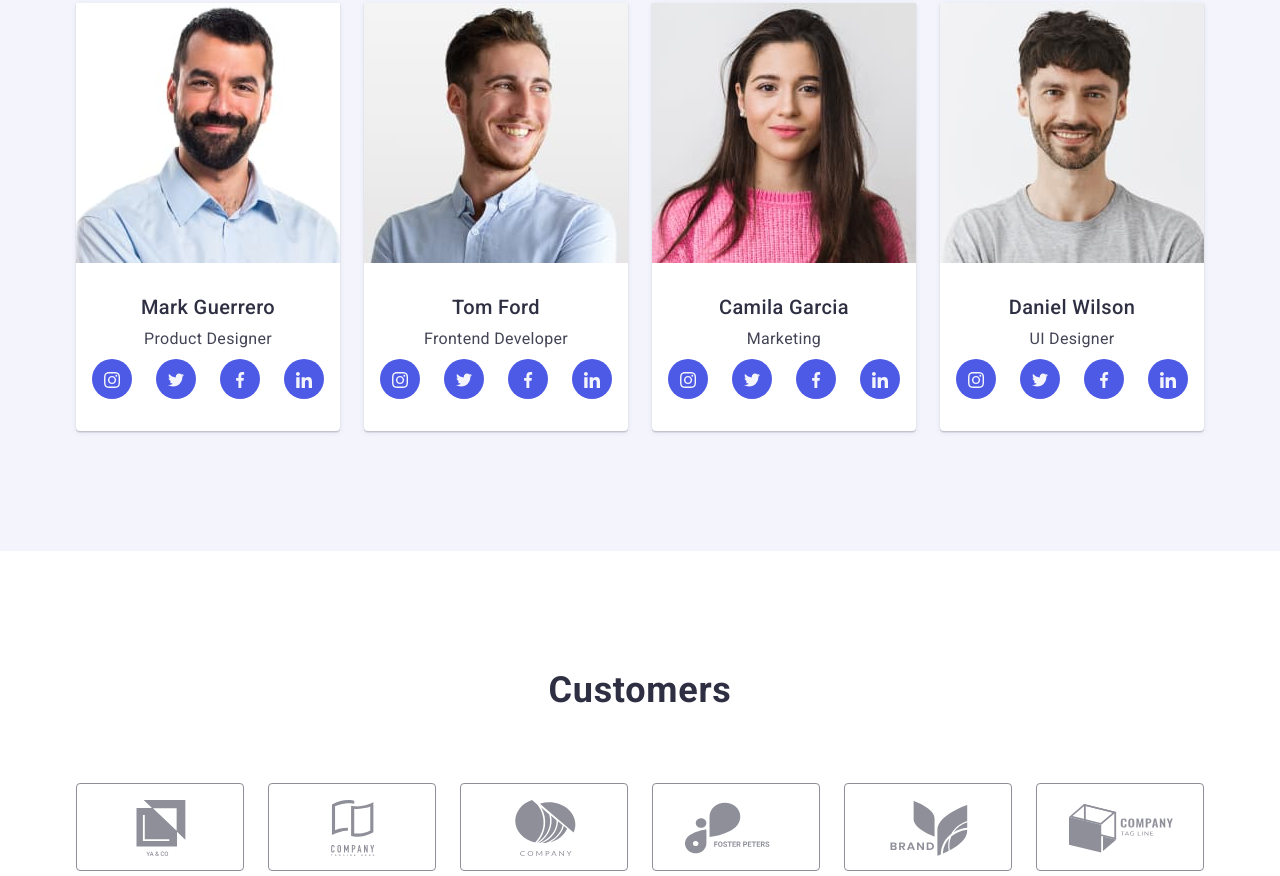
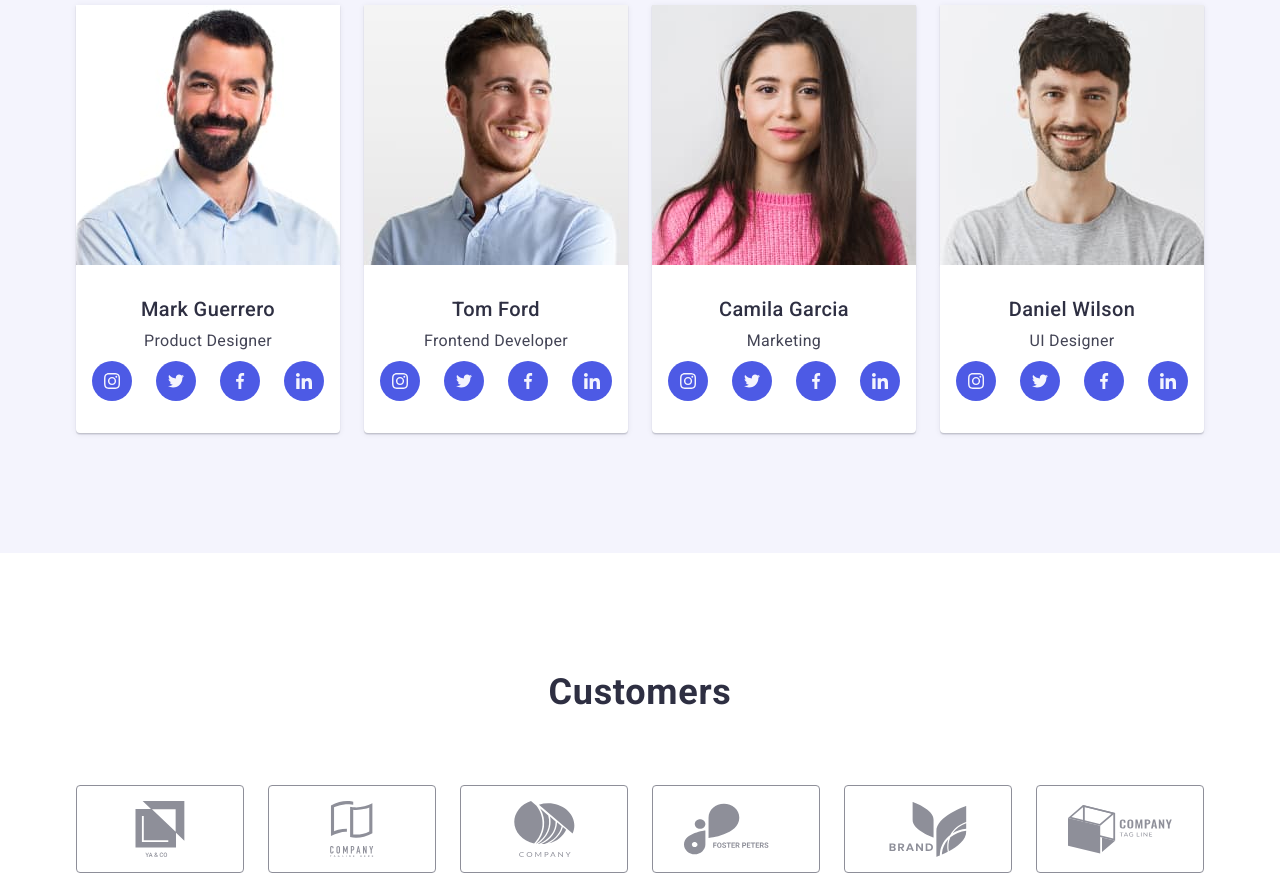
Before and after one commit to gladja/goit-markup-hw-04, a plain HTML site: page index.html in a window 1280 px wide. Shown: the part 1921-2797 px from the top of the page. Drawn offline with nearby package versions, Linux system fonts and the light colour scheme.

Commit message:
refactor code

```diff
--- a/css/style.css
+++ b/css/style.css
@@ -111,6 +111,7 @@ body {
 
 .border {
     border-bottom: 1px solid var(--color-border);
+    box-shadow: 0px 2px 1px rgba(46, 47, 66, 0.08), 0px 1px 1px rgba(46, 47, 66, 0.16), 0px 1px 6px rgba(46, 47, 66, 0.08);
 }
 
 .container.wrapper {
@@ -210,7 +211,6 @@ body {
     background-position: center;
     background-repeat: no-repeat;
     max-width: 1440px;
-    height: 600px;
     margin: 0 auto;
 }
 
@@ -261,7 +261,9 @@ body {
     height: 112px;
     border-radius: 4px;
     background-color: var(--color-fon);
-    padding: 24px 100px;
+    display: flex;
+    align-items: center;
+    justify-content: center;
     margin-bottom: 8px;
 }
 
@@ -351,8 +353,9 @@ body {
     height: 40px;
     border-radius: 50%;
     background: var(--color-logo);
-    display: block;
-    padding: 12px;
+    display: flex;
+    align-items: center;
+    justify-content: center;
 }
 
 .team-img-wrap:hover,
@@ -376,7 +379,10 @@ body {
     height: 88px;
     border-radius: 4px;
     border: 1px solid #8E8F99;
-    display: block;
+    display: flex;
+    align-items: center;
+    justify-content: center;
+    color: #8E8F99;
 }
 
 .custom-img-wrap:hover,
@@ -385,10 +391,9 @@ body {
 
 }
 .custom-img-item {
-    padding: 16px 32px;
-    width: 168px;
-    height: 88px;
-    fill: #8E8F99;
+    width: 104px;
+    height: 56px;
+    fill: currentColor;
 }
 
 .custom-img-item:hover,
@@ -443,9 +448,9 @@ body {
     height: 40px;
     border-radius: 50%;
     background: #ffffff1A;
-    display: block;
-    padding: 8px;
-
+    display: flex;
+    align-items: center;
+    justify-content: center;
 }
 
 .footer-img-wrap:hover,
```
